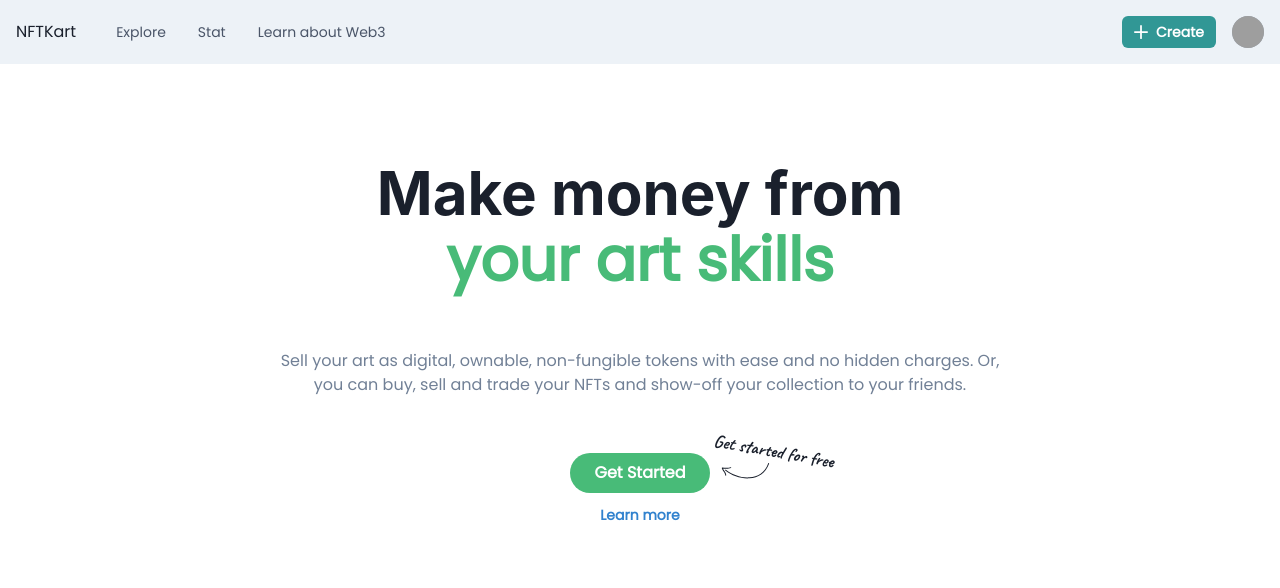
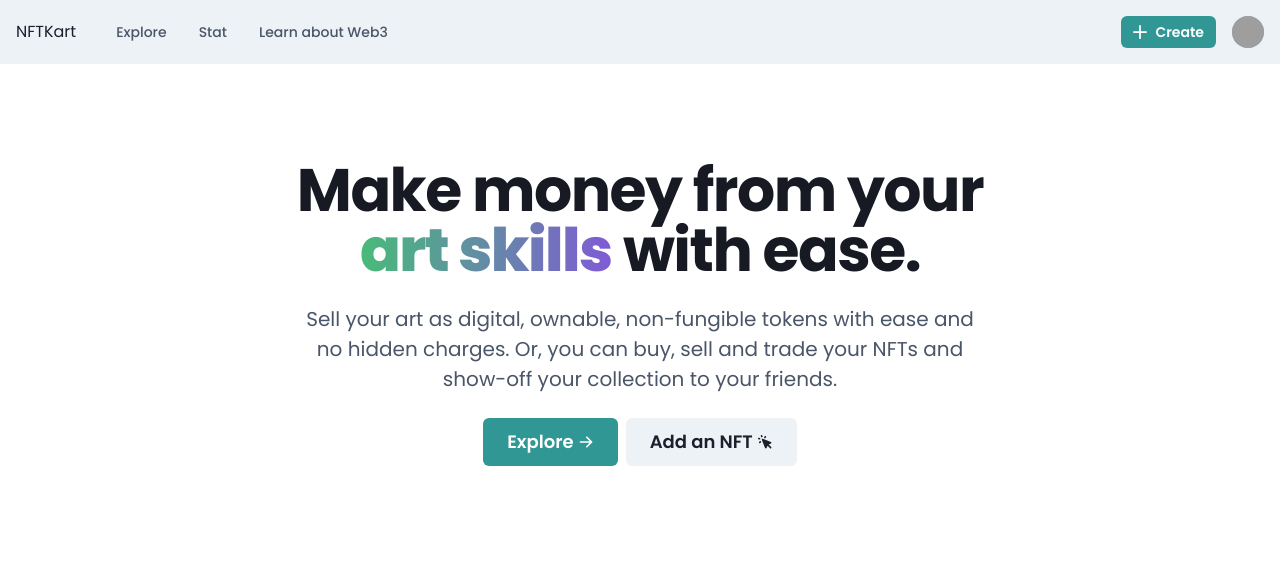
Before and after one commit to HariVP03/nft-kart, a Next.js app: page / in a window 1280 px wide. Shown: the top 588 px of the page. Built offline with nearby package versions, Linux system fonts and the light colour scheme; grey boxes are pictures that could not be loaded.

Commit message:
changed frontpage hero

```diff
--- a/pages/index.tsx
+++ b/pages/index.tsx
@@ -1,6 +1,6 @@
 import React from "react";
 
-import { Layout, FrontpageHero } from "@components";
+import { Layout, FrontpageHero2 } from "@components";
 import Head from "next/head";
 import { chakra, Flex } from "@chakra-ui/react";
 import NFTCard from "@components/cards";
@@ -48,7 +48,8 @@ const Home: React.FC = () => {
                 <link rel="shortcut icon" href="/icons/cart(2).ico" />
             </Head>
             <Layout>
-                <FrontpageHero />
+                {/* <FrontpageHero /> */}
+                <FrontpageHero2 />
                 <chakra.h1 mt={5} pl={10} fontSize="3xl" fontWeight="700">
                     Trending Now
                 </chakra.h1>
--- /dev/null
+++ b/src/components/hero/frontpageHero.tsx
@@ -0,0 +1,114 @@
+import React from "react";
+import {
+    chakra,
+    Box,
+    useColorModeValue,
+    Button,
+    Stack,
+    Image,
+    Text,
+    Icon,
+} from "@chakra-ui/react";
+
+const FrontpageHero: React.FC = () => {
+    return (
+        <Box mt={12} px={8} py={24} mx="auto">
+            <Box
+                w={{ base: "full", md: 11 / 12, xl: 9 / 12 }}
+                mx="auto"
+                textAlign={{ base: "left", md: "center" }}
+            >
+                <chakra.h1
+                    mb={6}
+                    fontSize={{ base: "4xl", md: "6xl" }}
+                    fontWeight="bold"
+                    lineHeight="none"
+                    letterSpacing={{ base: "normal", md: "tight" }}
+                    color={useColorModeValue("gray.900", "gray.100")}
+                >
+                    Make money from your <br />
+                    <Text
+                        display={{ base: "block", lg: "inline" }}
+                        w="full"
+                        bgClip="text"
+                        bgGradient="linear(to-r, green.400,purple.500)"
+                        fontWeight="extrabold"
+                    >
+                        art skills
+                    </Text>{" "}
+                    with ease.
+                </chakra.h1>
+                <chakra.p
+                    px={{ base: 0, lg: 24 }}
+                    mb={6}
+                    fontSize={{ base: "lg", md: "xl" }}
+                    color={useColorModeValue("gray.600", "gray.300")}
+                >
+                    Sell your art as digital, ownable, non-fungible tokens with
+                    ease and no hidden charges. Or, you can buy, sell and trade
+                    your NFTs and show-off your collection to your friends.
+                </chakra.p>
+                <Stack
+                    direction={{ base: "column", sm: "row" }}
+                    mb={{ base: 4, md: 8 }}
+                    spacing={2}
+                    justifyContent={{ sm: "left", md: "center" }}
+                >
+                    <Button
+                        as="a"
+                        variant="solid"
+                        colorScheme="teal"
+                        display="inline-flex"
+                        alignItems="center"
+                        justifyContent="center"
+                        w={{ base: "full", sm: "auto" }}
+                        mb={{ base: 2, sm: 0 }}
+                        size="lg"
+                        cursor="pointer"
+                    >
+                        Explore
+                        <Icon
+                            boxSize={4}
+                            ml={1}
+                            viewBox="0 0 20 20"
+                            fill="currentColor"
+                        >
+                            <path
+                                fillRule="evenodd"
+                                d="M10.293 3.293a1 1 0 011.414 0l6 6a1 1 0 010 1.414l-6 6a1 1 0 01-1.414-1.414L14.586 11H3a1 1 0 110-2h11.586l-4.293-4.293a1 1 0 010-1.414z"
+                                clipRule="evenodd"
+                            />
+                        </Icon>
+                    </Button>
+                    <Button
+                        as="a"
+                        colorScheme="gray"
+                        display="inline-flex"
+                        alignItems="center"
+                        justifyContent="center"
+                        w={{ base: "full", sm: "auto" }}
+                        mb={{ base: 2, sm: 0 }}
+                        size="lg"
+                        cursor="pointer"
+                    >
+                        Add an NFT
+                        <Icon
+                            boxSize={4}
+                            ml={1}
+                            viewBox="0 0 20 20"
+                            fill="currentColor"
+                        >
+                            <path
+                                fillRule="evenodd"
+                                d="M6.672 1.911a1 1 0 10-1.932.518l.259.966a1 1 0 001.932-.518l-.26-.966zM2.429 4.74a1 1 0 10-.517 1.932l.966.259a1 1 0 00.517-1.932l-.966-.26zm8.814-.569a1 1 0 00-1.415-1.414l-.707.707a1 1 0 101.415 1.415l.707-.708zm-7.071 7.072l.707-.707A1 1 0 003.465 9.12l-.708.707a1 1 0 001.415 1.415zm3.2-5.171a1 1 0 00-1.3 1.3l4 10a1 1 0 001.823.075l1.38-2.759 3.018 3.02a1 1 0 001.414-1.415l-3.019-3.02 2.76-1.379a1 1 0 00-.076-1.822l-10-4z"
+                                clipRule="evenodd"
+                            />
+                        </Icon>
+                    </Button>
+                </Stack>
+            </Box>
+        </Box>
+    );
+};
+
+export default FrontpageHero;
--- a/src/components/index.ts
+++ b/src/components/index.ts
@@ -2,7 +2,7 @@ export { Header } from "./header";
 export { Logo } from "./logo";
 export { Main } from "./main";
 export { Button } from "./button";
-// export { Cards } from "./cards";
 export { Footer } from "./footer";
 export { default as Layout } from "./navbar/withAction";
 export { default as FrontpageHero } from "./hero/frontpageCTA";
+export { default as FrontpageHero2 } from "./hero/frontpageHero";
--- a/src/styles/global.scss
+++ b/src/styles/global.scss
@@ -1,4 +1,4 @@
-@import url("https://fonts.googleapis.com/css2?family=Poppins&display=swap");
+@import url("https://fonts.googleapis.com/css2?family=Poppins:ital,wght@0,100;0,200;0,300;0,400;0,500;0,600;0,700;0,800;0,900;1,100;1,200;1,300;1,400;1,500;1,600;1,700;1,800;1,900&display=swap");
 @import url("https://fonts.googleapis.com/css2?family=Caveat:wght@700&display=swap");
 
 html,
```
